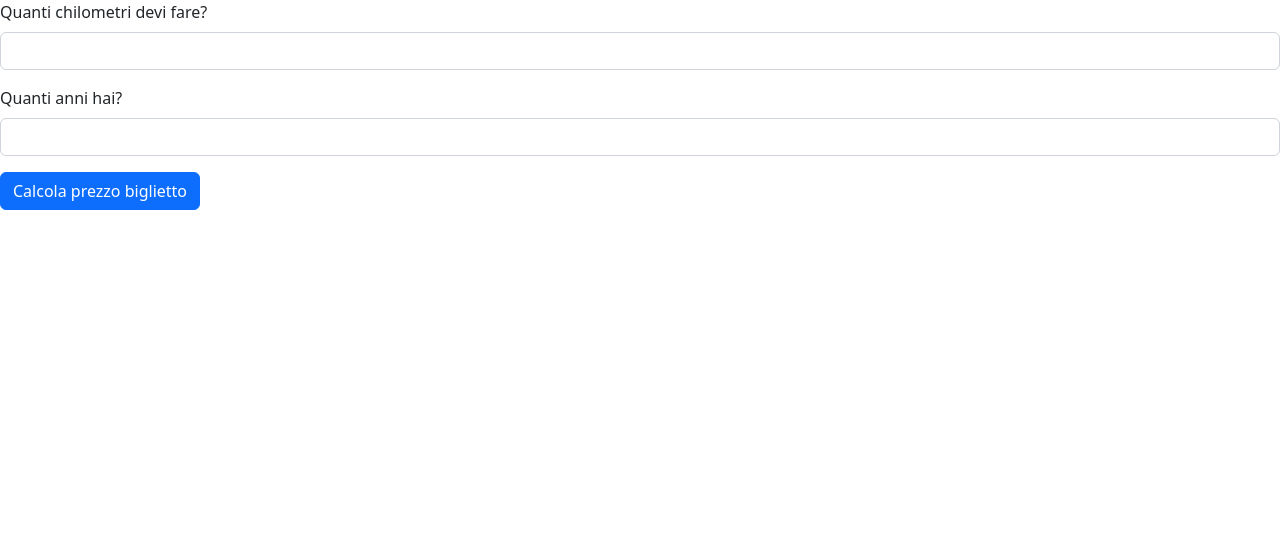
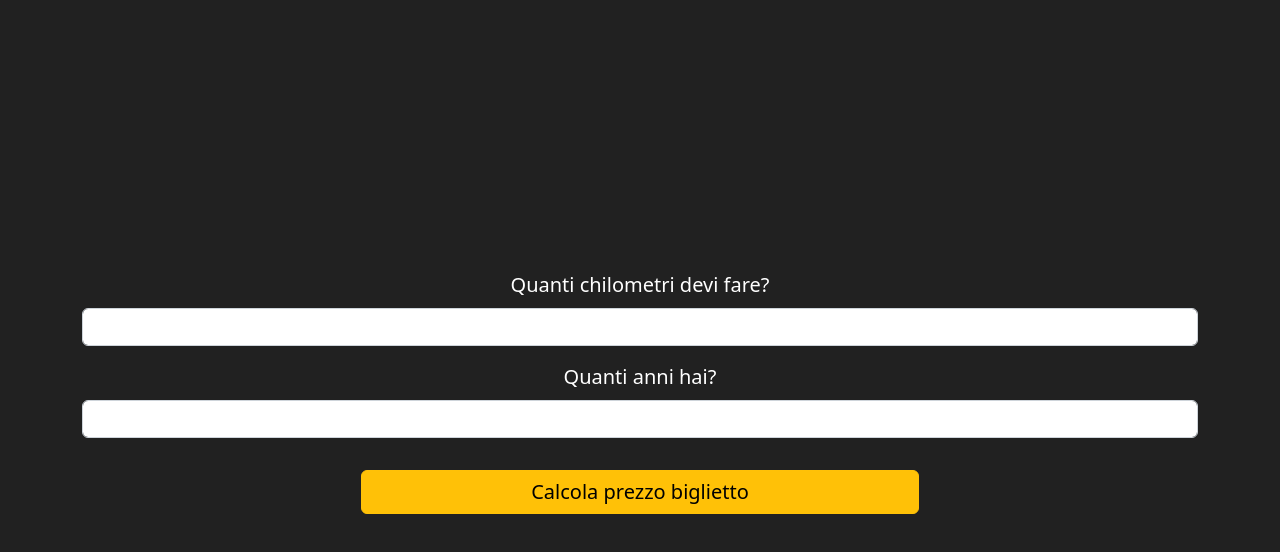
Before and after one commit to lollobianco/js-biglietto-treno, a plain HTML site: page index.html in a window 1280 px wide. Drawn offline with nearby package versions, Linux system fonts and the light colour scheme.

Commit message:
Aggiunti abbellimenti estetici

```diff
--- a/assets/css/style.css
+++ b/assets/css/style.css
@@ -0,0 +1,5 @@
+body{
+   height: 100vh;
+   background-color: #212121;
+   color: white;
+}
--- a/assets/js/main.js
+++ b/assets/js/main.js
@@ -30,4 +30,6 @@ function ticketPrice(){
       console.log('paghi il prezzo pieno: ', finalPrice,'EURO')
    }
 
+   document.getElementById ('price').innerHTML = `Il prezzo del tuo biglietto è di: ${finalPrice.toFixed(2)}€`;
+
 }
--- a/index.html
+++ b/index.html
@@ -10,18 +10,22 @@
 </head>
 <body>
 
-
-   <form>
-      <div class="mb-3">
+   <div class="container text-center">
+      <form class="d-flex flex-column justify-content-center vh-100 align-items-center">
+         <div class="mb-3 fs-5 col-12">
             <label class="form-label" for="km">Quanti chilometri devi fare?</label>
             <input type="text" class="form-control" id="km">
          </div>
-      <div class="mb-3">
+         <div class="mb-3 fs-5 col-12">
             <label class="form-label" for="age">Quanti anni hai?</label>
             <input type="text" class="form-control" id="age">
          </div>
-      <button class="btn btn-primary" onclick="ticketPrice();return false">Calcola prezzo biglietto</button>
+         <button class="btn btn-warning col-6 mb-3 mt-3 fs-5" onclick="ticketPrice();return false">Calcola prezzo biglietto</button>
+         <span class="fs-4" id="price"></span>
       </form>
+   </div>
+
+
 
 
    <script src="https://cdn.jsdelivr.net/npm/bootstrap@5.2.2/dist/js/bootstrap.bundle.min.js"></script>
```
Lines whose indentation alone changed are shown as unchanged.
